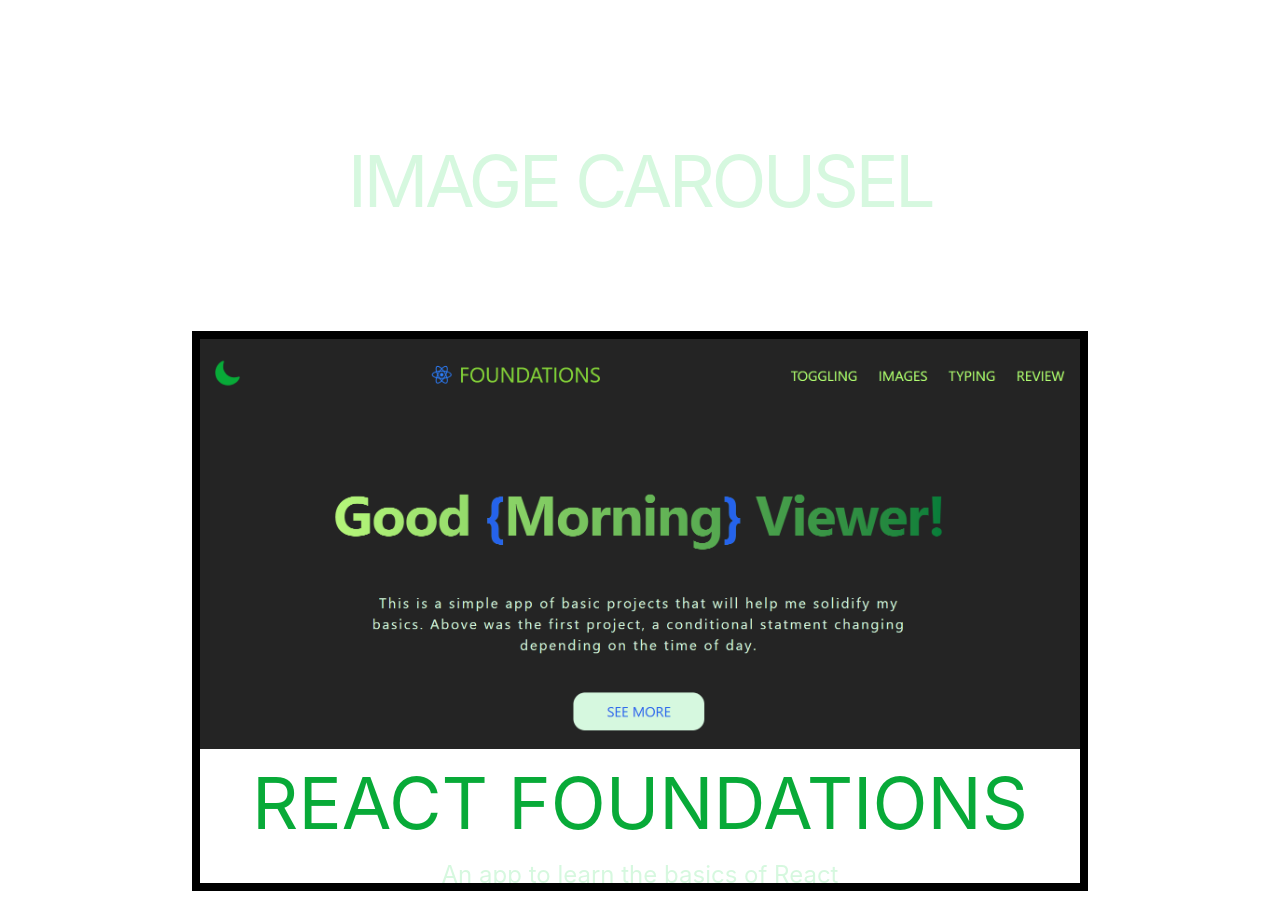
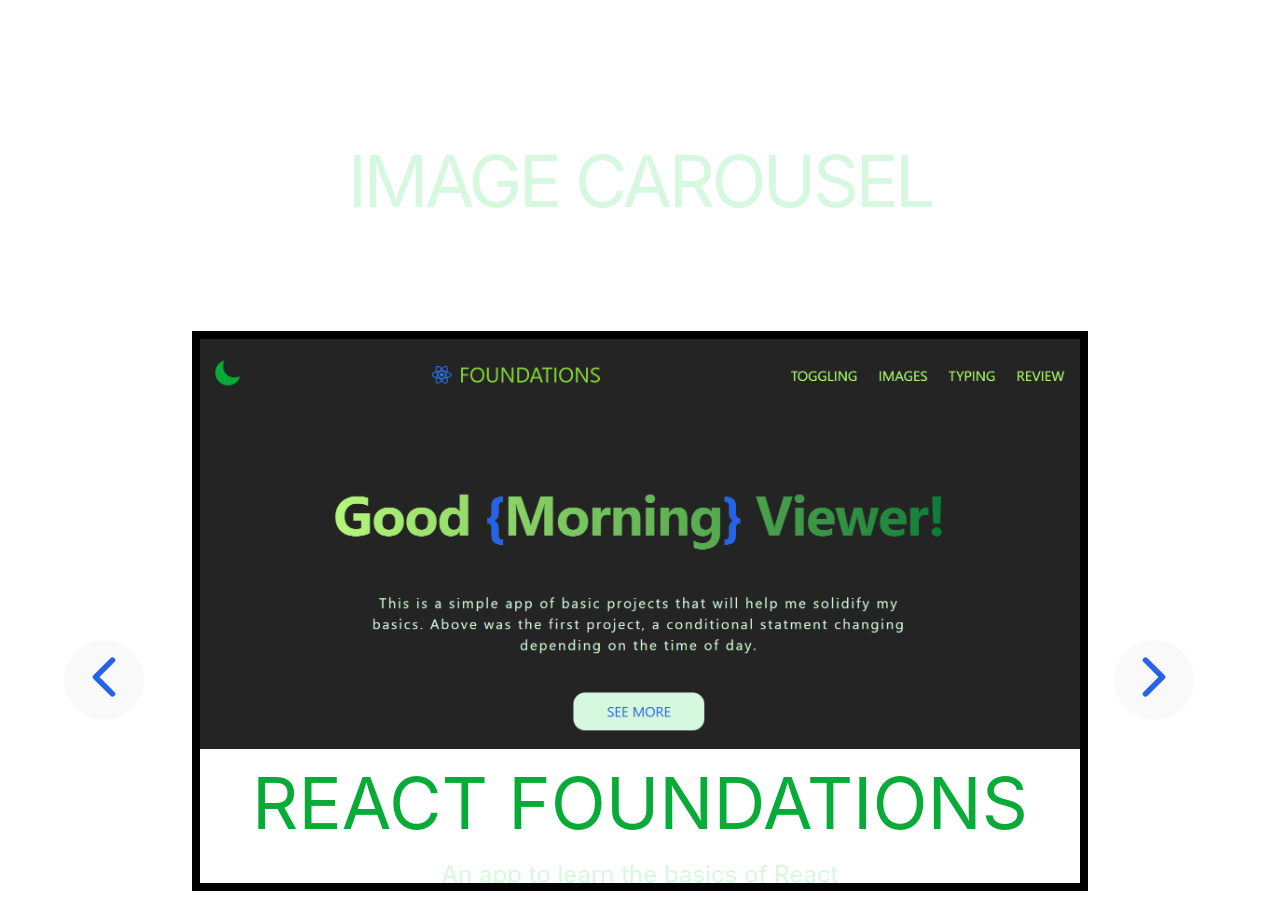
Before and after one commit to Raeef-Chowdhury/React-Foundations, a React (Vite) app: page / in a window 1280 px wide. Shown: the part 760-1677 px from the top of the page. After the commit the page ends 1651 px from the top, so only its background shows below. Built offline with nearby package versions, Linux system fonts and the light colour scheme; grey boxes are pictures that could not be loaded; some icons are missing.

Commit message:
add navigation buttons

```diff
--- a/index.html
+++ b/index.html
@@ -2,9 +2,9 @@
 <html lang="en">
   <head>
     <meta charset="UTF-8" />
-    <link rel="icon" type="image/svg+xml" href="/vite.svg" />
+    <link rel="icon" type="image/svg+xml" href="/react-2.svg" />
     <meta name="viewport" content="width=device-width, initial-scale=1.0" />
-    <title>Vite + React</title>
+    <title>Foundations</title>
   </head>
   <body>
     <div id="root"></div>
--- a/src/App.jsx
+++ b/src/App.jsx
@@ -1,3 +1,4 @@
+/* eslint-disable react/prop-types */
 import "./App.css";
 import { motion } from "motion/react";
 const imageData = [
@@ -145,7 +146,7 @@ function NavbarItem(props) {
 function ImageSection() {
   return (
     <>
-      <section className="section__image mt-[9.6rem] h-[70vh] flex flex-col items-center mb-[28rem] ">
+      <section className="section__image mt-[9.6rem]  ">
         <HeroHeading content="IMAGE CAROUSEL"></HeroHeading>
         <ul className="image__carousel--list mt-[9.6rem]  flex flex-col items-center ">
           {imageData.map((image) => {
@@ -156,6 +157,12 @@ function ImageSection() {
             );
           })}
         </ul>
+        <button className="slider__left absolute left-[5%] visible bg-[#d6f8df] w-[80px] h-[80px] rounded-full aspect-ratio-1 bottom-[-85%] text-[#2563eb] text-[6rem]">
+          <ion-icon name="chevron-back-outline"></ion-icon>
+        </button>
+        <button className="slider__right absolute left-[87%]  visible bg-[#d6f8df] w-[80px] h-[80px] rounded-full aspect-ratio-1 bottom-[-85%] text-[#2563eb] text-[6rem]">
+          <ion-icon name="chevron-forward-outline"></ion-icon>
+        </button>
       </section>
     </>
   );
```
Also changed, not shown: public/react-2.svg (added), 1 other file (tests, documents, lock files or other folders).
